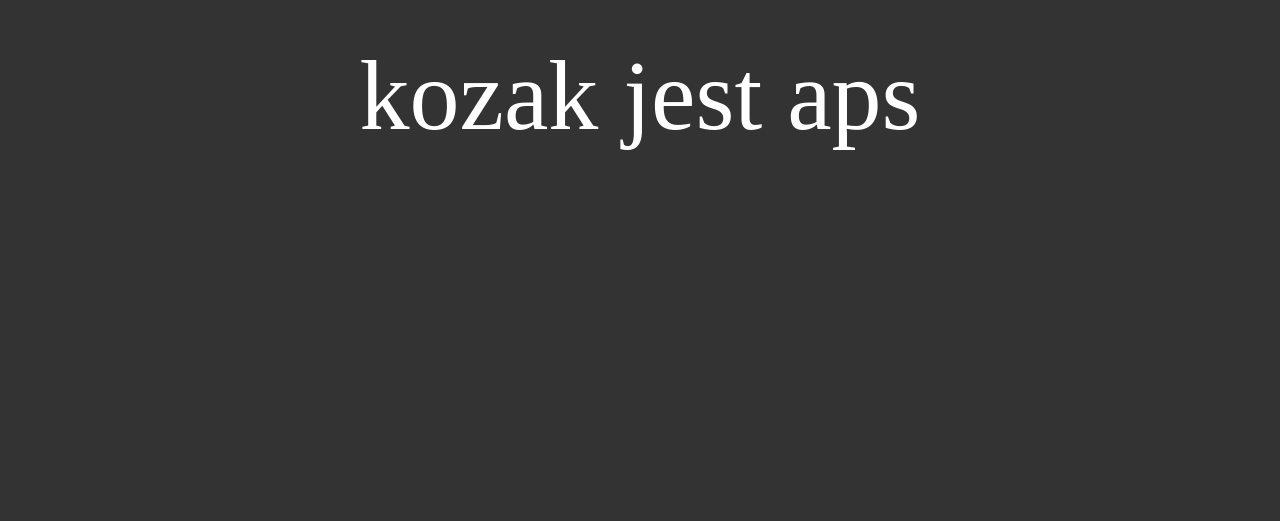
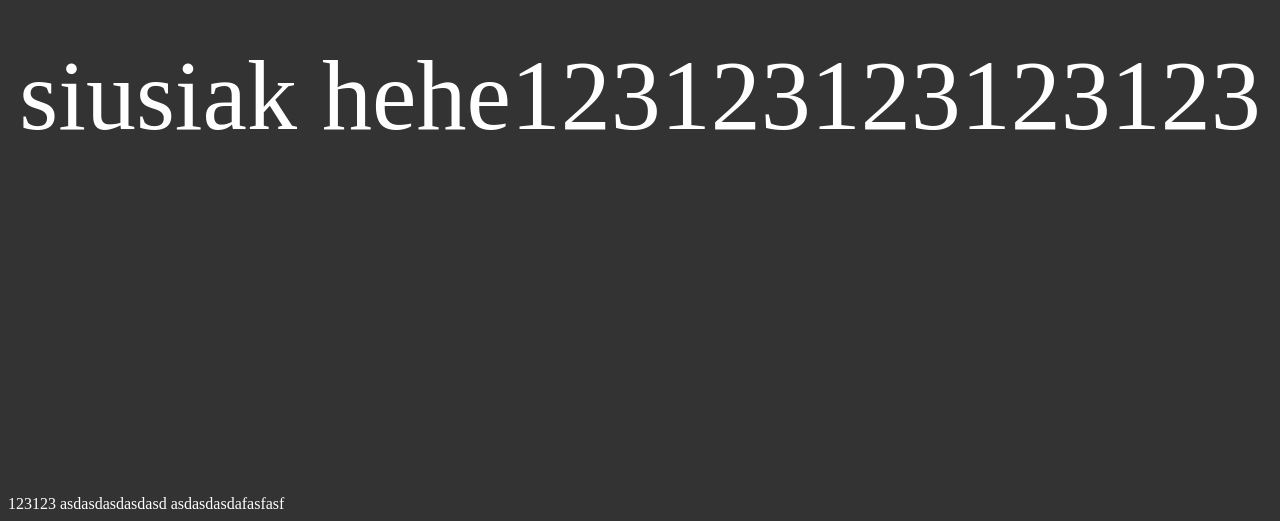
Before and after one commit to revalew/test, a plain HTML site: page index.html in a window 1280 px wide. Shown: the part 313-834 px from the top of the page. Drawn offline with Linux system fonts and the light colour scheme.

Commit message:
aasdasdasd

```diff
--- /dev/null
+++ b/css/style.css
@@ -0,0 +1 @@
+asdasd
--- a/index.html
+++ b/index.html
@@ -12,12 +12,12 @@
 
     <div class="1" style="display: flex; justify-content:center; align-items:center; height:100vh; font-size: 100px;">
 
-        <p> kozak jest aps</p>
-
+        <p> siusiak hehe</p>
+123123123123123
     </div>
-
-
-
+123123
+asdasdasdasdasd
+asdasdasdafasfasf
 </body>
 
 </html>
```
